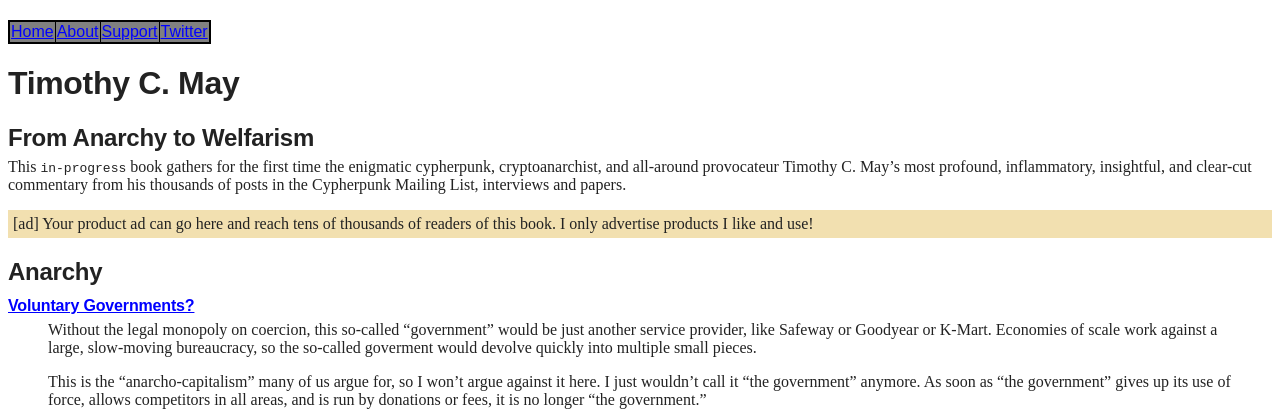
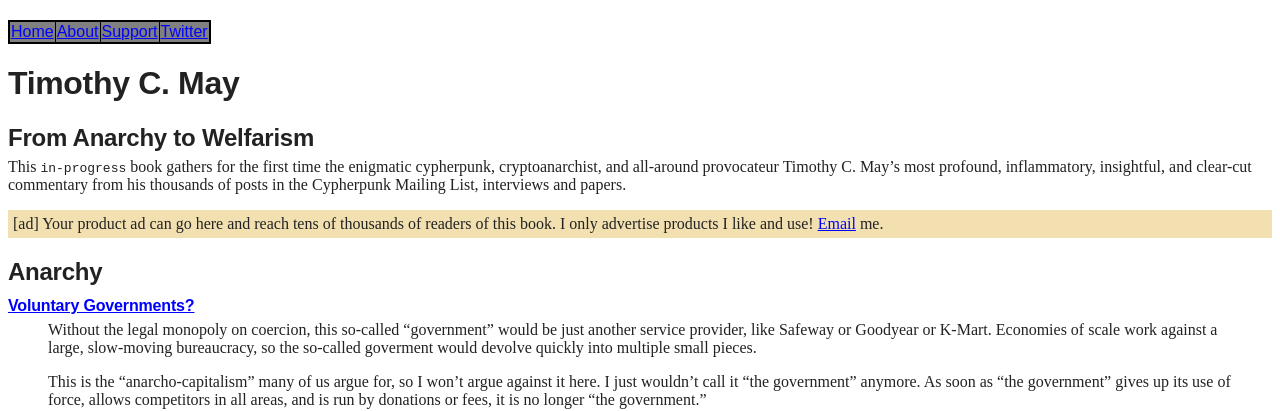
Before and after one commit to wakgill/deryk, a Jekyll site: the page built from tcm.md, in a window 1280 px wide and 900 px high. Shown: the top 411 px of the window. Built offline with Jekyll 4.4.1, drawn with Linux system fonts in a browser that asks for light colours.

Commit message:
Update tcm.md

```diff
--- a/tcm.md
+++ b/tcm.md
@@ -11,7 +11,7 @@ image: https://raw.githubusercontent.com/wakgill/deryk/main/assets/img/tmc.png
 This <code>in-progress</code> book gathers for the first time the enigmatic cypherpunk, cryptoanarchist, and all-around provocateur Timothy C. May’s most profound, inflammatory, insightful, and clear-cut commentary from his thousands of posts in the Cypherpunk Mailing List, interviews and papers.
 
 <div style="margin-bottom:15px;background: #f2e0b0;padding: 5px;">
-[ad] Your product ad can go here and reach tens of thousands of readers of this book. I only advertise products I like and use!
+[ad] Your product ad can go here and reach tens of thousands of readers of this book. I only advertise products I like and use! <a href="https://wakgill.github.io/deryk/#contact">Email</a> me.
 </div>
 
 ## Anarchy
```
